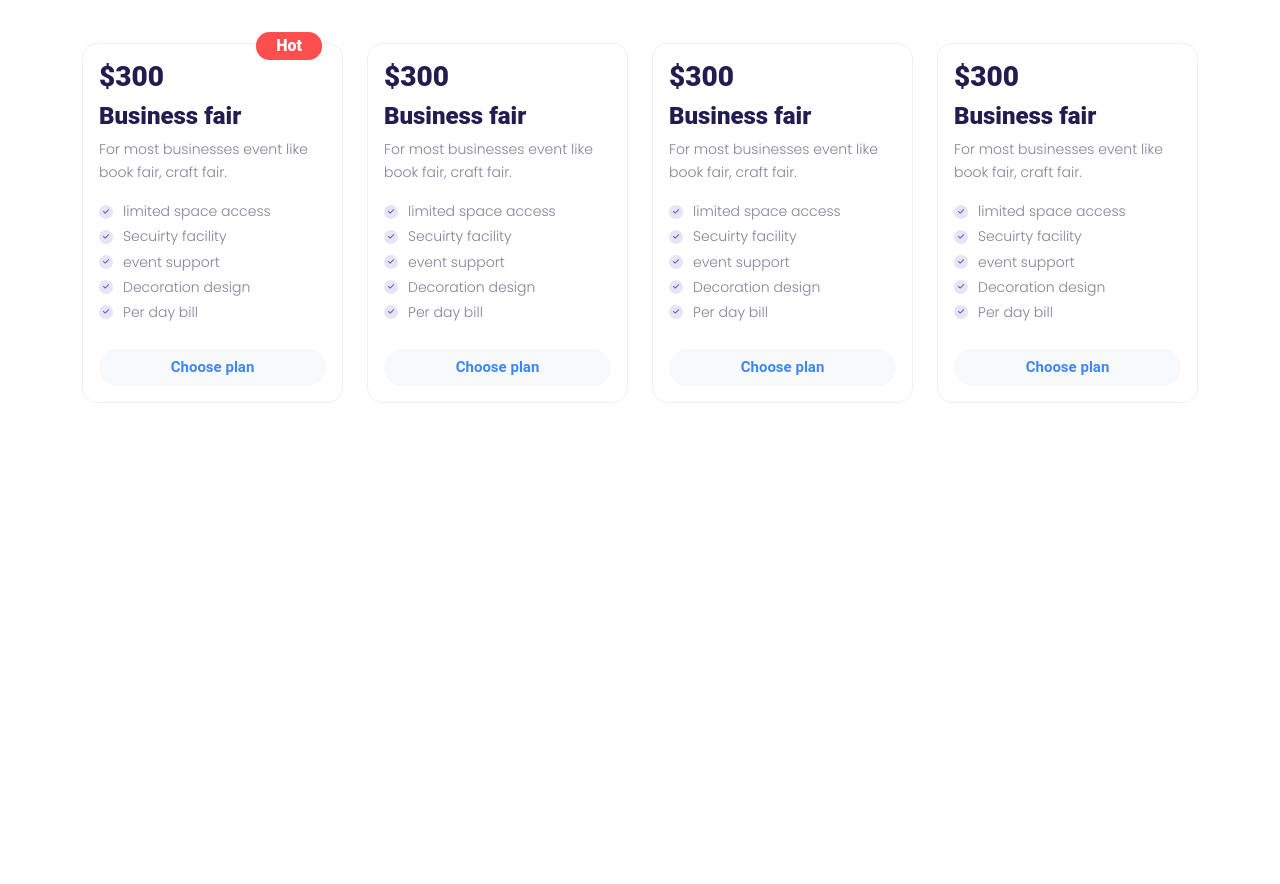
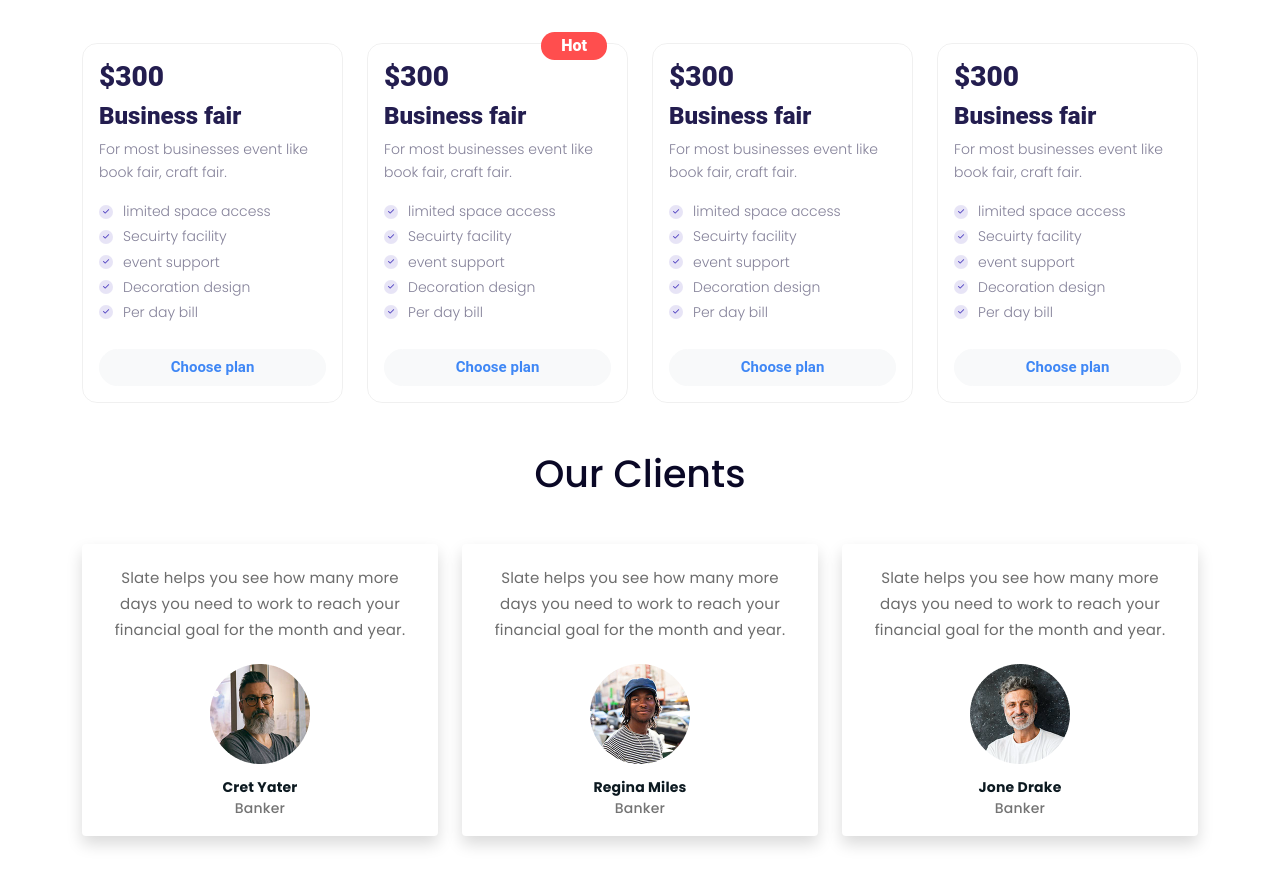
Before and after one commit to naimurcse/bluebirds-convention-center, a plain HTML site: page index.html in a window 1280 px wide. Shown: the part 664-1548 px from the top of the page. Before the commit the page ends 1115 px from the top, so only its background shows below. Drawn offline with nearby package versions, Linux system fonts and the light colour scheme.

Commit message:
Our Clients Section done

```diff
--- a/css/style.css
+++ b/css/style.css
@@ -11,7 +11,7 @@ body {
 
 .our-package-section {}
 
-.our-package-section h2 {
+.section-heading {
     color: #0A0826;
     font-weight: 500;
     font-size: 38px;
@@ -114,3 +114,41 @@ body {
 
 
 /* Our Package Section End */
+
+
+/* Our Clients Section Start */
+
+.clients-section {}
+
+.clients-section .card-body h4 {
+    font-family: 'Poppins', sans-serif;
+    font-weight: 600;
+    font-size: 14px;
+    letter-spacing: 0.2px;
+    color: #0C1920;
+    margin-top: 15px;
+    margin-bottom: 0;
+}
+
+.clients-section .card-body span {
+    font-family: 'Poppins', sans-serif;
+    font-weight: 500;
+    font-size: 14px;
+    letter-spacing: 0.2px;
+    color: #747474;
+}
+
+.clients-section .card-text {
+    font-family: 'Poppins', sans-serif;
+    font-weight: 400;
+    font-size: 15px;
+    line-height: 26px;
+    /* or 162% */
+    text-align: center;
+    letter-spacing: 0.2px;
+    color: #6C6C6C;
+    padding: 5px 15px;
+}
+
+
+/* Our Clients Section End */
--- a/index.html
+++ b/index.html
@@ -100,11 +100,31 @@
 
     <!-- Main Start -->
     <main>
+
+        <!-- Our Package Section Start -->
         <section class="our-package-section my-5">
             <div class="container">
-                <h2 class="mb-5 text-center">Our package</h2>
+                <h2 class="mb-5 text-center section-heading">Our package</h2>
 
                 <div class="row">
+                    <div class="col-lg-3 col-md-4">
+                        <div class="card border-0">
+                            <div class="card-body choose-plan-card">
+                                <!-- <span>hot</span> -->
+                                <h3>$300</h3>
+                                <h4 class="card-title">Business fair</h4>
+                                <p class="card-text">For most businesses event like book fair, craft fair.</p>
+                                <ul class="list-group">
+                                    <li><i class="fas fa-check"></i> limited space access</li>
+                                    <li><i class="fas fa-check"></i> Secuirty facility</li>
+                                    <li><i class="fas fa-check"></i> event support</li>
+                                    <li><i class="fas fa-check"></i> Decoration design</li>
+                                    <li><i class="fas fa-check"></i> Per day bill</li>
+                                </ul>
+                                <a href="#" class="btn btn-light d-block rounded-pill px-4 text-info fw-bolder mt-4 my-plan-btn">Choose plan</a>
+                            </div>
+                        </div>
+                    </div>
                     <div class="col-lg-3 col-md-4">
                         <div class="card border-0">
                             <div class="card-body choose-plan-card">
@@ -157,27 +177,56 @@
                             </div>
                         </div>
                     </div>
-                    <div class="col-lg-3 col-md-4">
-                        <div class="card border-0">
-                            <div class="card-body choose-plan-card">
-                                <h3>$300</h3>
-                                <h4 class="card-title">Business fair</h4>
-                                <p class="card-text">For most businesses event like book fair, craft fair.</p>
-                                <ul class="list-group">
-                                    <li><i class="fas fa-check"></i> limited space access</li>
-                                    <li><i class="fas fa-check"></i> Secuirty facility</li>
-                                    <li><i class="fas fa-check"></i> event support</li>
-                                    <li><i class="fas fa-check"></i> Decoration design</li>
-                                    <li><i class="fas fa-check"></i> Per day bill</li>
-                                </ul>
-                                <a href="#" class="btn btn-light d-block rounded-pill px-4 text-info fw-bolder mt-4 my-plan-btn">Choose plan</a>
+
+                </div>
+            </div>
+        </section>
+        <!-- Our Package Section End -->
+
+
+        <!-- Clients Section Start -->
+        <section class="clients-section mb-5">
+            <div class="container">
+                <h2 class="mb-5 text-center section-heading">Our Clients</h2>
+
+                <div class="row row-cols-1 row-cols-md-3 g-4">
+                    <div class="col">
+                        <div class="card border-0 h-100 shadow bg-body rounded">
+                            <div class="card-body text-center ">
+                                <p class="card-text">Slate helps you see how many more days you need to work to reach your financial goal for the month and year.</p>
+                                <img src="images/person 1.png" alt="Person 01">
+                                <h4>Cret Yater</h4>
+                                <span>Banker</span>
+                            </div>
+                        </div>
+                    </div>
+                    <div class="col">
+                        <div class="card border-0 h-100 shadow bg-body rounded">
+                            <div class="card-body text-center ">
+                                <p class="card-text">Slate helps you see how many more days you need to work to reach your financial goal for the month and year.</p>
+                                <img src="images/person 3.png" alt="Person 03">
+                                <h4>Regina Miles</h4>
+                                <span>Banker</span>
+                            </div>
+                        </div>
+                    </div>
+                    <div class="col">
+                        <div class="card border-0 h-100 shadow bg-body rounded">
+                            <div class="card-body text-center ">
+                                <p class="card-text">Slate helps you see how many more days you need to work to reach your financial goal for the month and year.</p>
+                                <img src="images/person 2.png" alt="Person 02">
+                                <h4>Jone Drake</h4>
+                                <span>Banker</span>
                             </div>
                         </div>
                     </div>
 
                 </div>
+
+
             </div>
         </section>
+        <!-- Clients Section End -->
     </main>
     <!-- Main End -->
 
```
